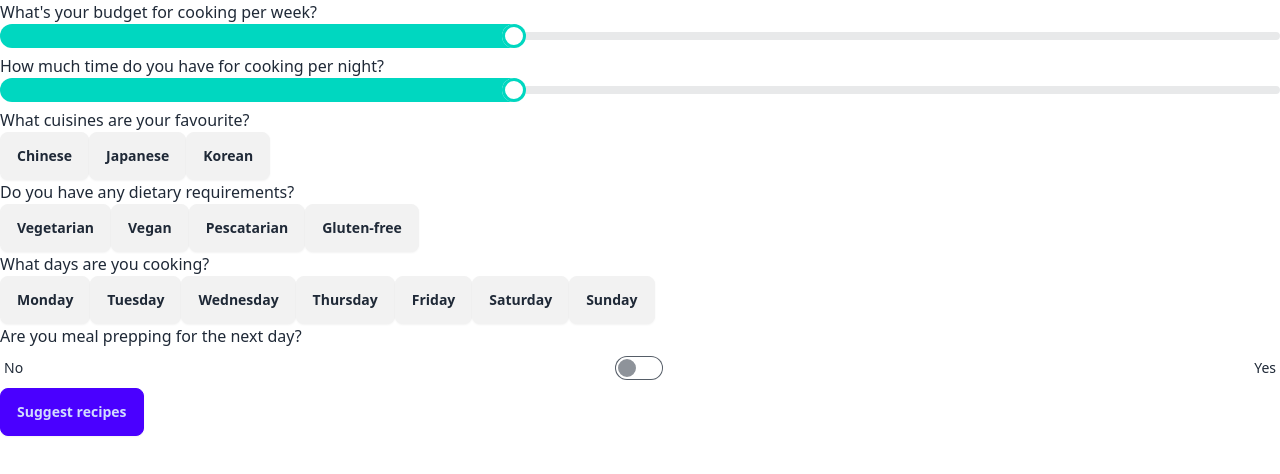
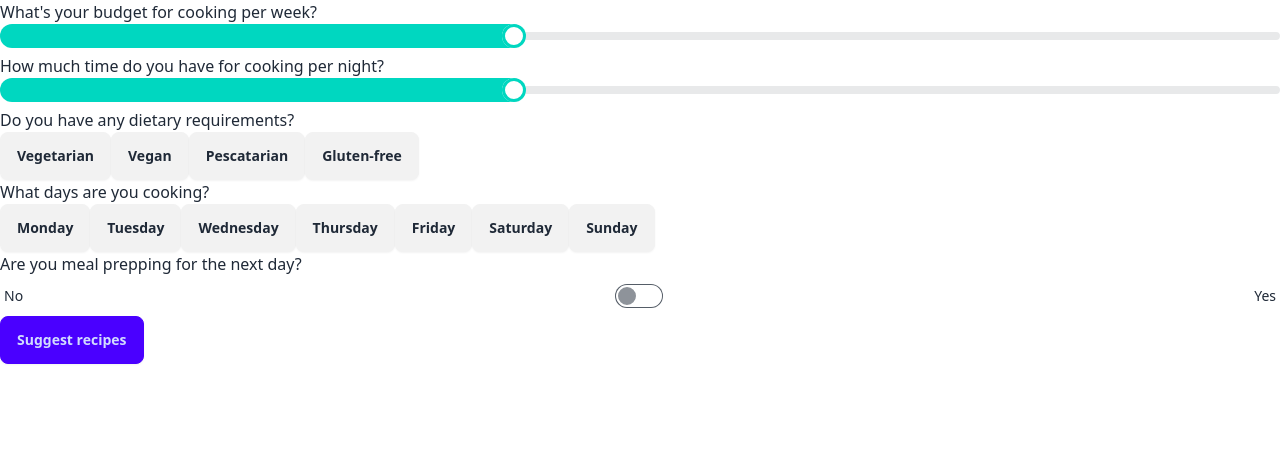
Before and after one commit to arnoldboy123/HomeCook, a Next.js app: page / in a window 1280 px wide. Shown: the top 474 px of the page. Built offline with nearby package versions, Linux system fonts and the light colour scheme.

Commit message:
Loading widget done, remove cuisine choices

```diff
--- a/src/app/page.js
+++ b/src/app/page.js
@@ -10,28 +10,29 @@ function App() {
   const [timePerNight, setTimePerNight] = useState(40); // Example initial value
 
   // State for choices
-  const cuisineOptions = ["Chinese", "Japanese", "Korean"];
   const dietaryOptions = ["Vegetarian", "Vegan", "Pescatarian", "Gluten-free"];
   const daysToCook = ["Monday", "Tuesday", "Wednesday", "Thursday", "Friday", "Saturday", "Sunday"];
-  const initialCuisineState = cuisineOptions.reduce((acc, option) => ({ ...acc, [option]: false }), {});
   const initialDietaryState = dietaryOptions.reduce((acc, option) => ({ ...acc, [option]: false }), {});
   const initialCookingDays = daysToCook.reduce((acc, option) => ({ ...acc, [option]: false }), {});
-  const [cuisineChoices, setCuisineChoices] = useState(initialCuisineState);
   const [dietaryRequirements, setDietaryRequirements] = useState(initialDietaryState);
   const [cookingDays, setCookingDays] = useState(initialCookingDays);
   const [isMealPrepping, setIsMealPrepping] = useState(false);
+
+  // State for loading
+  const [isLoading, setIsLoading] = useState(false)
 
   const handleSubmit = async (e) => {
     e.preventDefault();
     const formData = {
       budgetPerWeek,
       timePerNight,
-      cuisineChoices,
       cookingDays,
       dietaryRequirements,
       isMealPrepping
     };
     console.log(formData); // Here you can store the data as needed
+
+    setIsLoading(true) // Onclick, the loading spinner starts
 
     const openai = new OpenAI({
       apiKey: process.env.NEXT_PUBLIC_OPENAI_API_KEY,
@@ -43,8 +44,10 @@ function App() {
     const numCookingDays = Object.values(cookingDays).filter((day) => day).length;
 
     // Make prompt based on form data
-    const prompt = `Give me ${numCookingDays} recipes, Budget: £${budgetPerWeek}, Time: ${timePerNight} minutes per night, ${isMealPrepping ? "2 servings" : "1 serving"} per recipe, Cuisine: ${Object.keys(cuisineChoices).filter((cuisine) => cuisineChoices[cuisine]).join(", ")}, Dietary requirements: ${Object.keys(dietaryRequirements).filter((dietary) => dietaryRequirements[dietary]).join(", ")}`;
+    const prompt = `Give me ${numCookingDays} recipes, Budget: £${budgetPerWeek}, Time: ${timePerNight} minutes per night, ${isMealPrepping ? "2 servings" : "1 serving"} per recipe, Dietary requirements: ${Object.keys(dietaryRequirements).filter((dietary) => dietaryRequirements[dietary]).join(", ")}`;
 
+    try {
+      console.log(prompt)
       const chatCompletion = await openai.chat.completions.create({
         messages: [
           { role: "system", content: "You are a recipe assistant designed to output JSON of shape {recipes: Array[]{name: string, steps: string, cost_in_pound: integer, ingredients[]: {ingredient: string, amount: string} , time_in_mins_to_cook: integer, portions: integer}}" },
@@ -54,10 +57,14 @@ function App() {
         model: "gpt-3.5-turbo",
       });
 
-    // TODO: Try not to recommend the same thing again
+      console.log(chatCompletion.choices[0].message.content);
+    } catch(error) {
+      console.log(error)
+    } finally {
+      setIsLoading(false)
+    }
 
-    // Log the response when it is completed
-    console.log(chatCompletion.choices[0].message.content);
+    // TODO: Figure out a way to make chatGPT less likely to recommend the same thing
   };
 
   return (
@@ -66,8 +73,6 @@ function App() {
       <Slider value={budgetPerWeek} onChange={setBudgetPerWeek} />
       <p>How much time do you have for cooking per night?</p>
       <Slider value={timePerNight} onChange={setTimePerNight} />
-      <p>What cuisines are your favourite?</p>
-      <Choices options={cuisineOptions} choices={cuisineChoices} setChoices={setCuisineChoices} />
       <p>Do you have any dietary requirements?</p>
       <Choices options={dietaryOptions} choices={dietaryRequirements} setChoices={setDietaryRequirements} />
       <p>What days are you cooking?</p>
@@ -79,6 +84,8 @@ function App() {
         <span class="label-text">Yes</span>
       </label>
       <button type="submit" className="btn btn-primary" onClick={handleSubmit}>Suggest recipes</button>
+
+      {isLoading && <div><p>Chef is cooking up your recipe</p><span className="loading loading-spinner loading-md"></span></div>}
     </form>
   );
 }
```
Lines whose indentation alone changed are shown as unchanged.
